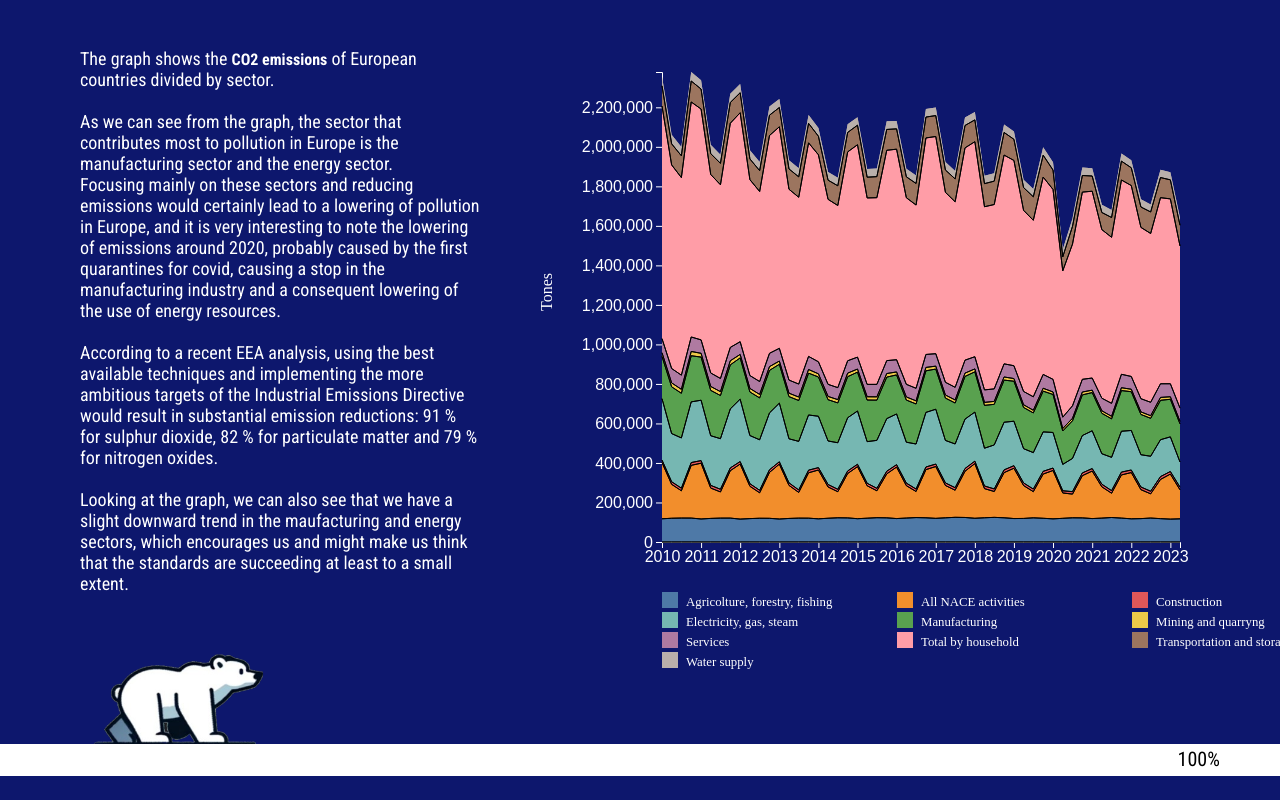
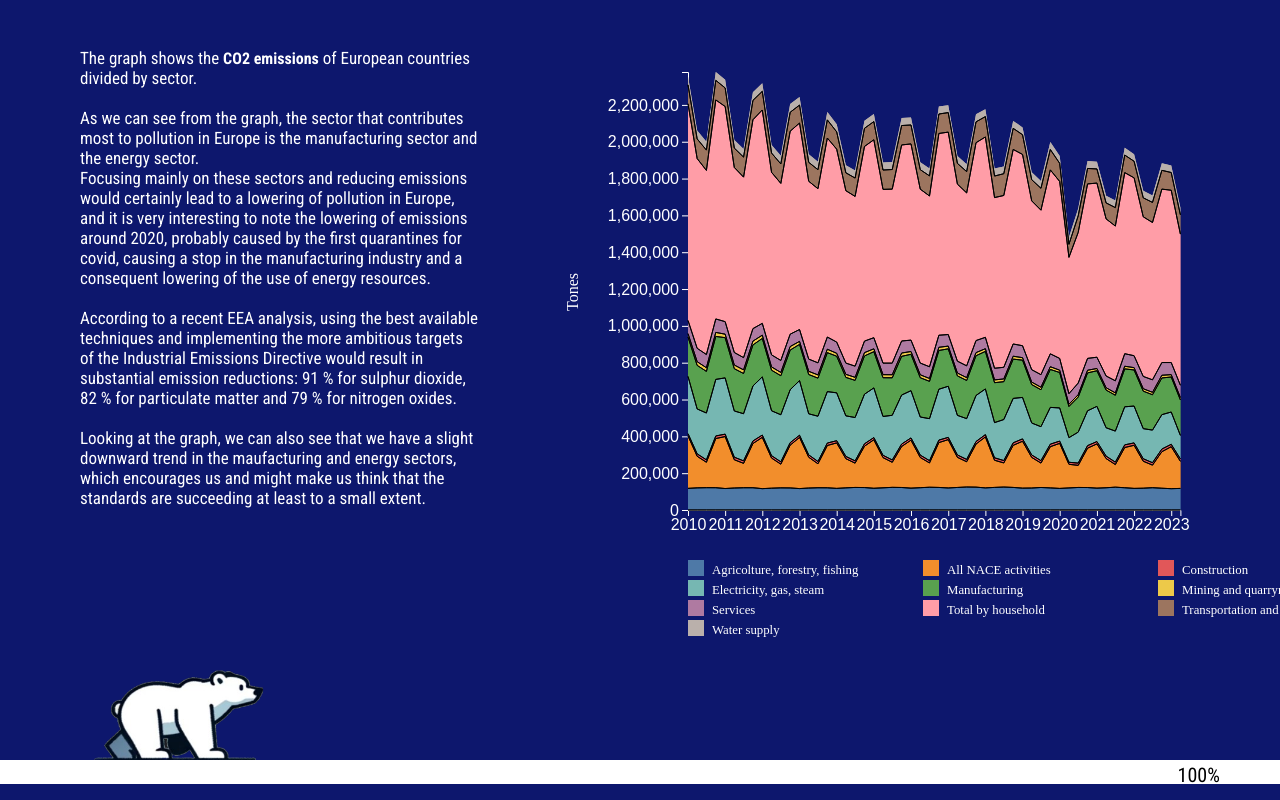
Before and after one commit to UniGonfia/dataviz_final, a SvelteKit app: page / in a window 1280 px wide. Built offline with nearby package versions, Linux system fonts and the light colour scheme.

Commit message:
Fixed for smaller screen

```diff
--- a/src/lib/components/graph_2.svelte
+++ b/src/lib/components/graph_2.svelte
@@ -254,5 +254,11 @@
     }
 
 
+    @media screen and (max-width: 1400px) {
+        .input_range {
+            bottom: 3rem;
+        }
+    }
+
 
 </style>
--- a/src/lib/components/graph_3.svelte
+++ b/src/lib/components/graph_3.svelte
@@ -254,4 +254,10 @@
     }
 
 
+    @media screen and (max-width: 1400px) {
+        .input_range {
+            bottom: 3rem;
+        }
+    }
+
 </style>
--- a/src/routes/+page.svelte
+++ b/src/routes/+page.svelte
@@ -373,12 +373,26 @@
     @media screen and (max-width: 1400px) {
         .sprite{
             transform: scale(0.6);
-            bottom: 0rem;
+            bottom: -1rem;
         }
 
         .stand {
             transform: scale(0.6);
-            bottom: 0rem;
+            bottom: -1rem;
+        }
+
+        .ice {
+            height: 1.5rem;
+            bottom: 1rem;
+        }
+
+        .description p {
+            font-size: 17px;
+        }
+
+        #graph {
+            width: 58%;
+            height: 38rem;
         }
     }
 
```
Also changed, not shown: src/lib/components/graph_1.svelte (line endings or trailing spaces), 2 other files (tests, documents, lock files or other folders).
